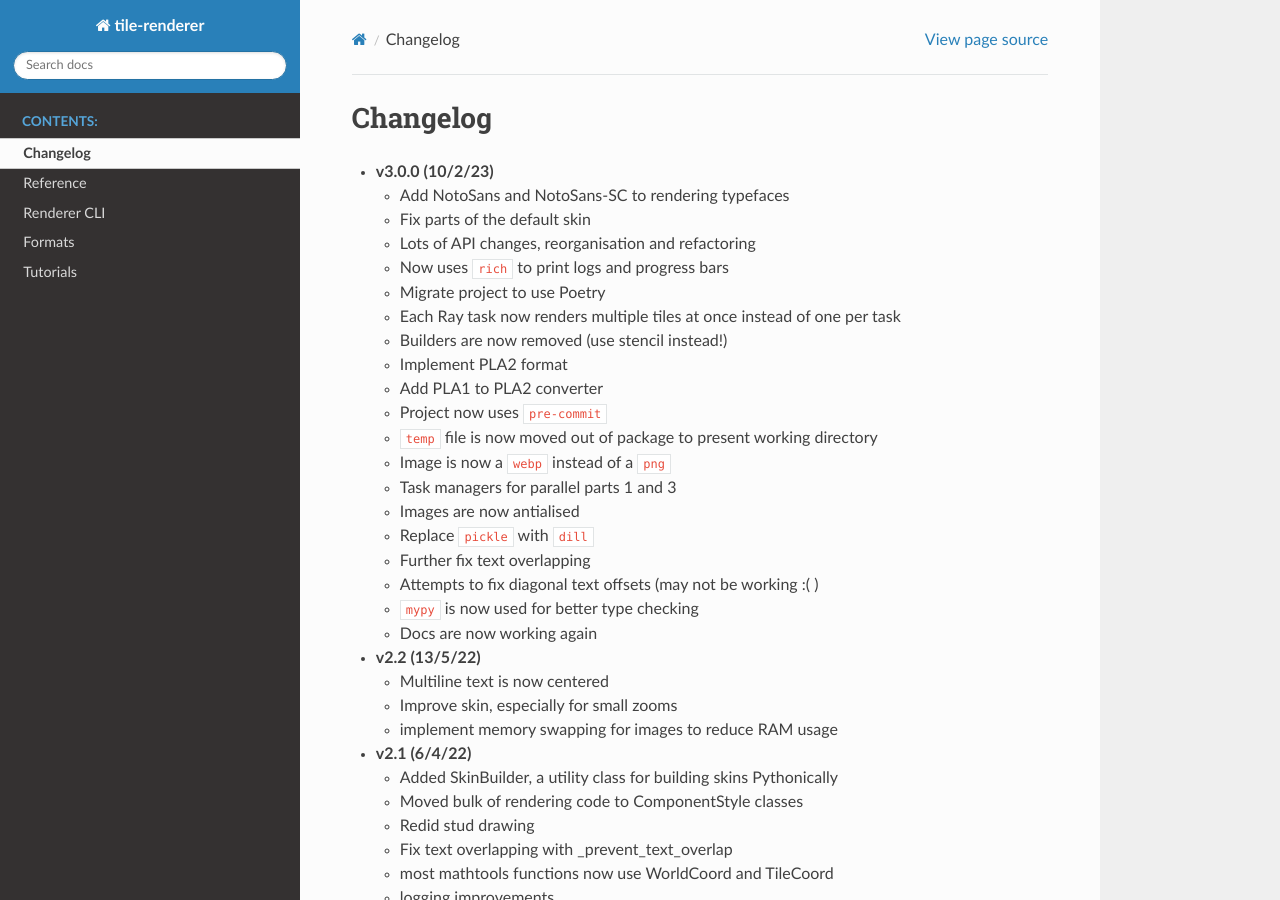
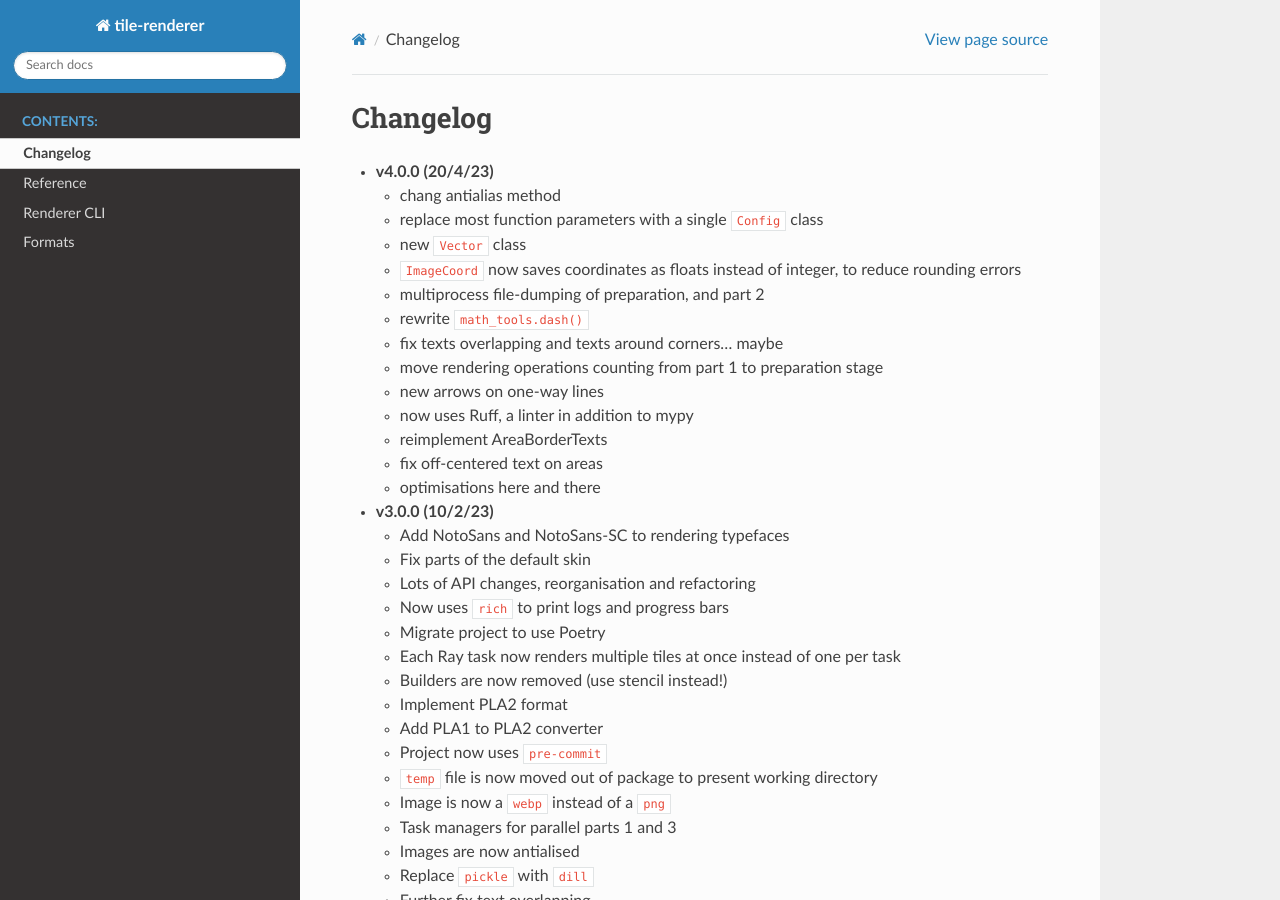
Before and after one commit to MRT-Map/tile-renderer, a Sphinx documentation site: the page built from docs/changelog.rst, in a window 1280 px wide and 900 px high. Built offline with Sphinx 7.4.7 and the Read the Docs theme 2.0.0, drawn with Linux system fonts in a browser that asks for light colours.

Commit message:
changelog + tweaks

```diff
--- a/docs/changelog.rst
+++ b/docs/changelog.rst
@@ -1,5 +1,21 @@
 Changelog
 =========
+* **v4.0.0 (20/4/23)**
+
+  * chang antialias method
+  * replace most function parameters with a single ``Config`` class
+  * new ``Vector`` class
+  * ``ImageCoord`` now saves coordinates as floats instead of integer, to reduce rounding errors
+  * multiprocess file-dumping of preparation, and part 2
+  * rewrite ``math_tools.dash()``
+  * fix texts overlapping and texts around corners... maybe
+  * move rendering operations counting from part 1 to preparation stage
+  * new arrows on one-way lines
+  * now uses Ruff, a linter in addition to mypy
+  * reimplement AreaBorderTexts
+  * fix off-centered text on areas
+  * optimisations here and there
+
 * **v3.0.0 (10/2/23)**
 
   * Add NotoSans and NotoSans-SC to rendering typefaces
--- a/docs/conf.py
+++ b/docs/conf.py
@@ -12,11 +12,12 @@
 #
 import os
 import sys
+from pathlib import Path
 
-sys.path.insert(0, os.path.abspath(".."))
 import renderer
 
-sys.path.insert(0, os.path.abspath("../renderer"))
+sys.path.insert(0, str(Path("..").resolve()))
+sys.path.insert(0, str(Path("../renderer").resolve()))
 
 
 # -- Project information -----------------------------------------------------
--- a/docs/index.rst
+++ b/docs/index.rst
@@ -11,4 +11,3 @@ Leaflet.js streetmap tile renderer, made by 7d. `Git repo here <https://github.c
    reference
    cli
    formats
-   tutorials
--- a/tests.py
+++ b/tests.py
@@ -1,8 +1,7 @@
-import sys
 from random import randint
 
 from renderer.misc_types.config import Config
-from renderer.misc_types.coord import ImageCoord, TileCoord, WorldCoord
+from renderer.misc_types.coord import TileCoord, WorldCoord
 from renderer.misc_types.zoom_params import ZoomParams
 
 
```
Also changed, not shown: other parts of docs/index.rst (+1 -1 lines), docs/tutorials.rst (deleted, +0 -162 lines).
